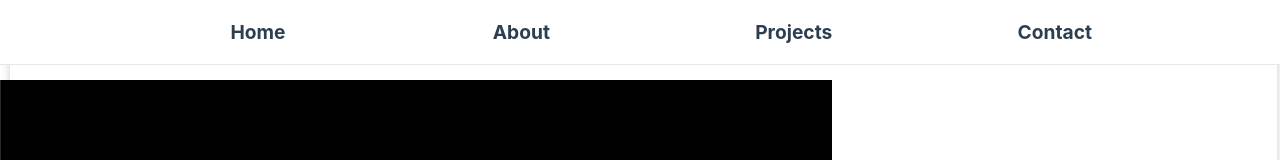
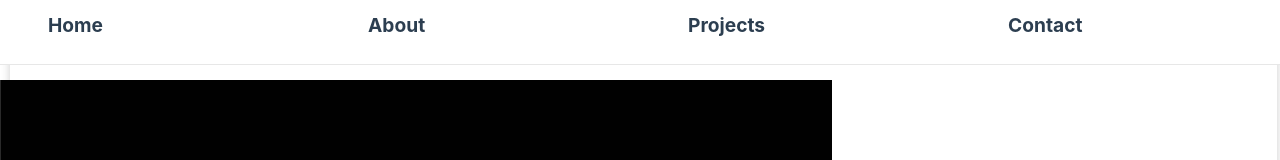
Before and after one commit to AstroAspie/MyPortfolio, a Vue app: page / in a window 1280 px wide. Shown: the top 160 px of the page. Built offline with nearby package versions, Linux system fonts and the light colour scheme.

Commit message:
nav bar updates

```diff
--- a/src/components/global/NavBar.vue
+++ b/src/components/global/NavBar.vue
@@ -2,11 +2,14 @@
   <nav>
     <div class="container">
       <div class="nav-links" v-for="link in links" :key="link.name">
-        <router-link
-          :to="link.path"
-          >
-          {{ link.name }}
-        </router-link>
+        <div :id="link.name" class="link-container" @mouseover="hoverLink(link.name)" @mouseout="mouseoutLink(link.name)">
+          <router-link
+            class="link"
+            :to="link.path"
+            >
+            {{ link.name }}
+          </router-link>
+        </div>
       </div>
     </div>
   </nav>
@@ -23,14 +26,18 @@ export default {
         { name: "Projects", path: "#projects" },
         { name: "Contact", path: "/contact" },
       ],
+      activeLink: null,
     };
   },
   methods: {
-    hoverLink(link) {
-      return this.$router.path === link.path
-        ? { color: "var(--color-accent)" }
-        : {};
+    hoverLink(linkName) {
+      let link = document.getElementById(linkName);
+      link.style.backgroundColor = "green";
     },
+    mouseoutLink(linkName) {
+      let link = document.getElementById(linkName);
+      link.style.backgroundColor = "";
+    }
   },
 };
 </script>
@@ -59,7 +66,7 @@ nav {
   text-align: center;
   align-items: center;
   height: 4rem;
-  width: 2rem;
+  width: 100%;
 }
 
 .nav-links a {
@@ -70,13 +77,14 @@ nav {
   transition: all 0.3s ease 0s;
 }
 
-.nav-links:hover {
-  background-color: var(--color-accent);
-  cursor: pointer;
+.link-container {
+  width: 70%;
+  height: 70%;
+  text-align: center;
+  display: flex;
 }
 
-.active-link {
-  color: var(--color-accent);
-  cursor: pointer;
+.link {
+
 }
 </style>
```
